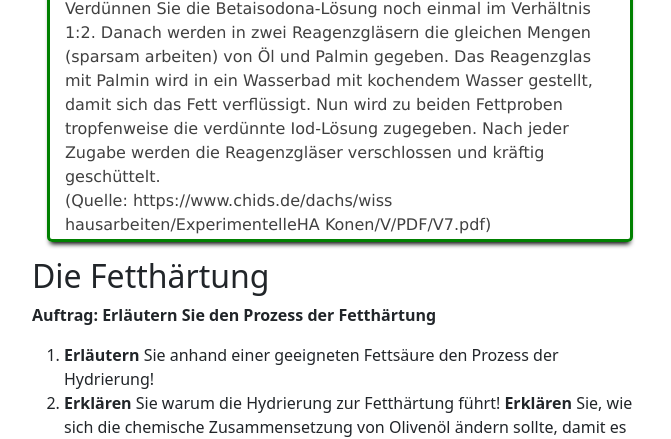
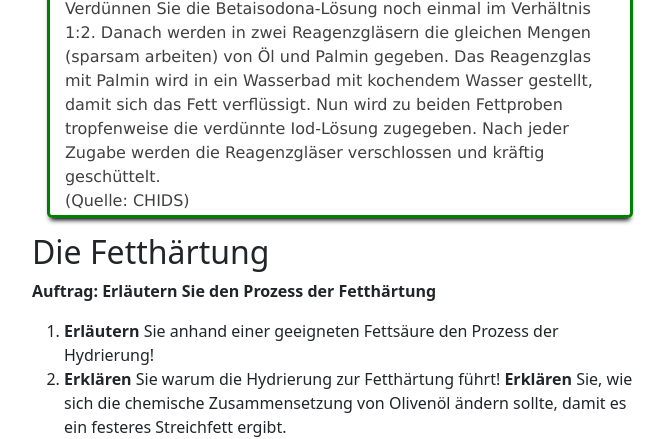
Before and after one commit to jonaspews/jonaspews.github.io, a plain HTML site: page script_11_1_soap_fat/script_11_1_soap_fat.html in a window 1280 px wide. Shown: the part 10141-10580 px from the top of the page, without its empty margins (300-971 px from the left). Drawn offline with nearby package versions, Linux system fonts and the light colour scheme.

Commit message:
fixed source-href error

```diff
--- a/script_11_1_soap_fat/script_11_1_soap_fat.html
+++ b/script_11_1_soap_fat/script_11_1_soap_fat.html
@@ -816,7 +816,7 @@
               die
               verdünnte Iod-Lösung zugegeben. Nach jeder Zugabe werden die Reagenzgläser verschlossen und kräftig
               geschüttelt.<br>
-              (Quelle: https://www.chids.de/dachs/wiss hausarbeiten/ExperimentelleHA Konen/V/PDF/V7.pdf)
+              (Quelle: <a href="https://www.chids.de/dachs/wiss_hausarbeiten/ExperimentelleHA_Konen/V/PDF/V7.pdf">CHIDS</a>)
             </p>
           </div>
         </div>
```
